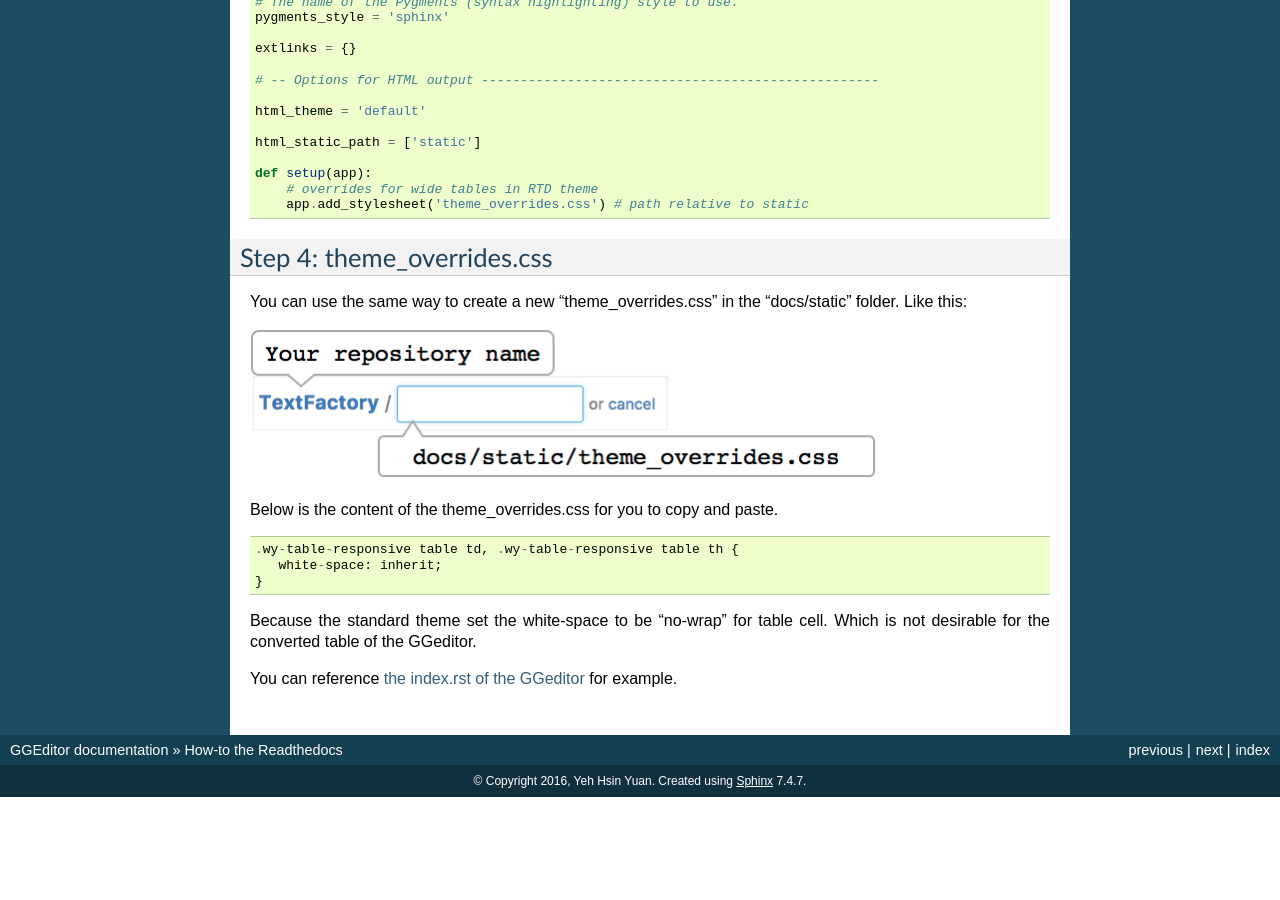
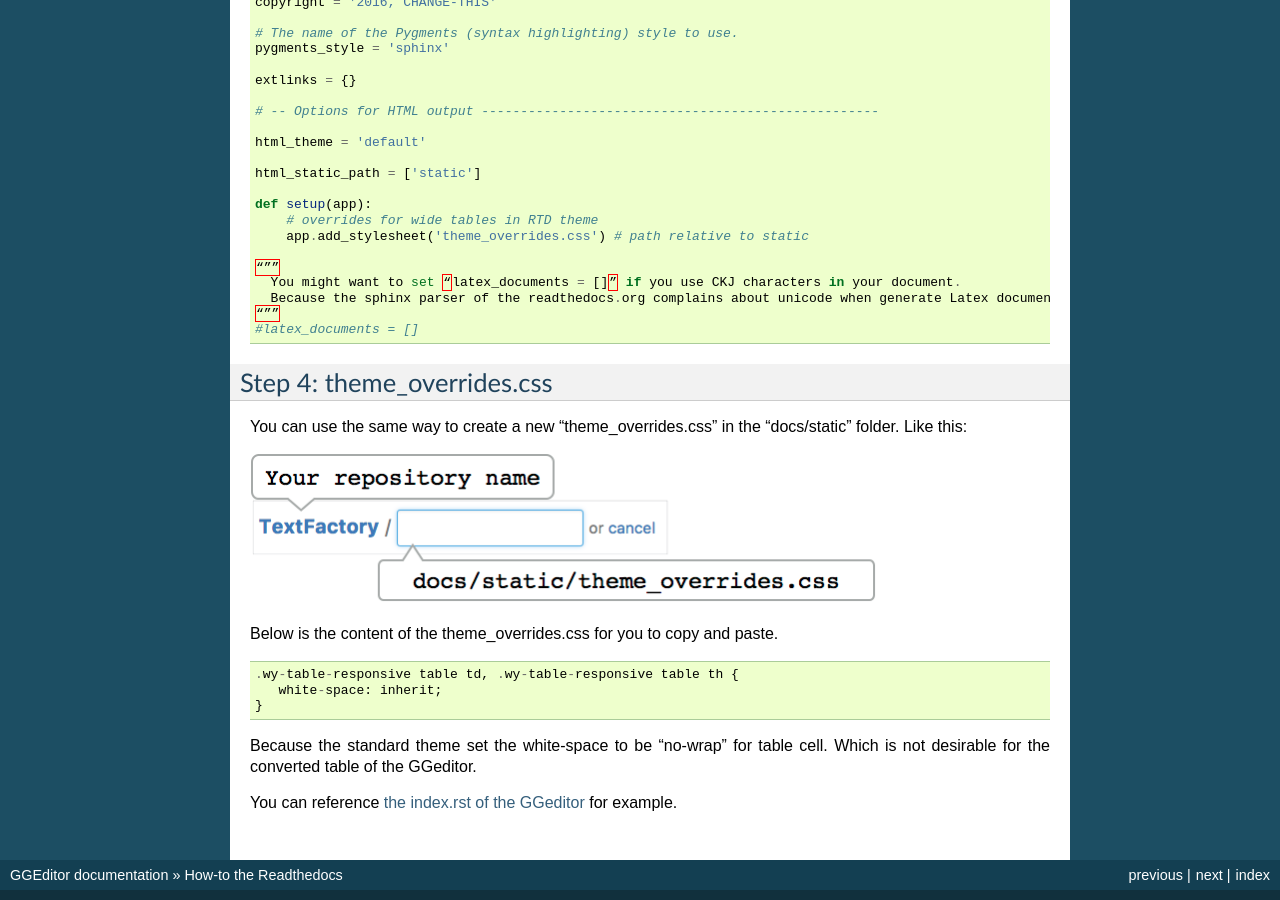
Before and after one commit to iapyeh/GGeditor, a Sphinx documentation site: the page built from docs/how2Readthedocs.rst, in a window 1280 px wide and 900 px high, scrolled down 3502 px. Built offline with Sphinx 7.4.7, drawn with Linux system fonts in a browser that asks for light colours; before the commit the page ends 4299 px from its top, so only the background shows below that.

Commit message:
Google Docs reST Editor@2016-11-26 21:26:32

```diff
--- a/docs/how2Readthedocs.rst
+++ b/docs/how2Readthedocs.rst
@@ -76,10 +76,12 @@ Below is the context for you to copy and paste.
     __version__ = '1.0'
 
     # -- General configuration -----------------------------------------------------
+
     source_suffix = '.rst'
     master_doc = 'index'
     project = 'CHANGE-THIS'
     copyright = '2016, CHANGE-THIS'
+
     # The name of the Pygments (syntax highlighting) style to use.
     pygments_style = 'sphinx'
 
@@ -94,6 +96,12 @@ Below is the context for you to copy and paste.
     def setup(app):
         # overrides for wide tables in RTD theme
         app.add_stylesheet('theme_overrides.css') # path relative to static
+
+    “””
+      You might want to set “latex_documents = []” if you use CKJ characters in your document.
+      Because the sphinx parser of the readthedocs.org complains about unicode when generate Latex documents with CKJ characters.
+    “””
+    #latex_documents = []
 
 .. _h4a47434f5c5745347cc5f1b4d2d5023:
 
```
